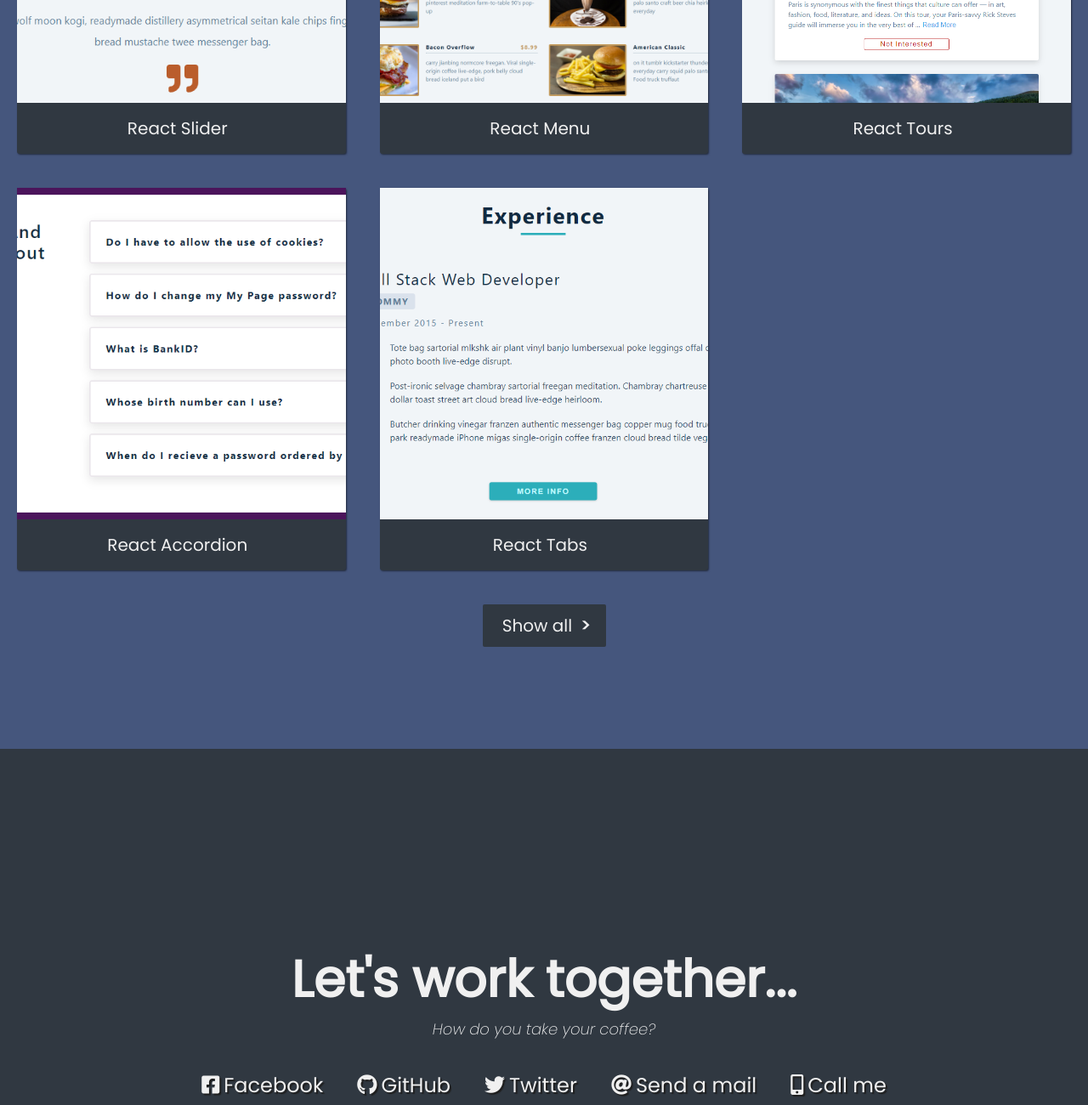
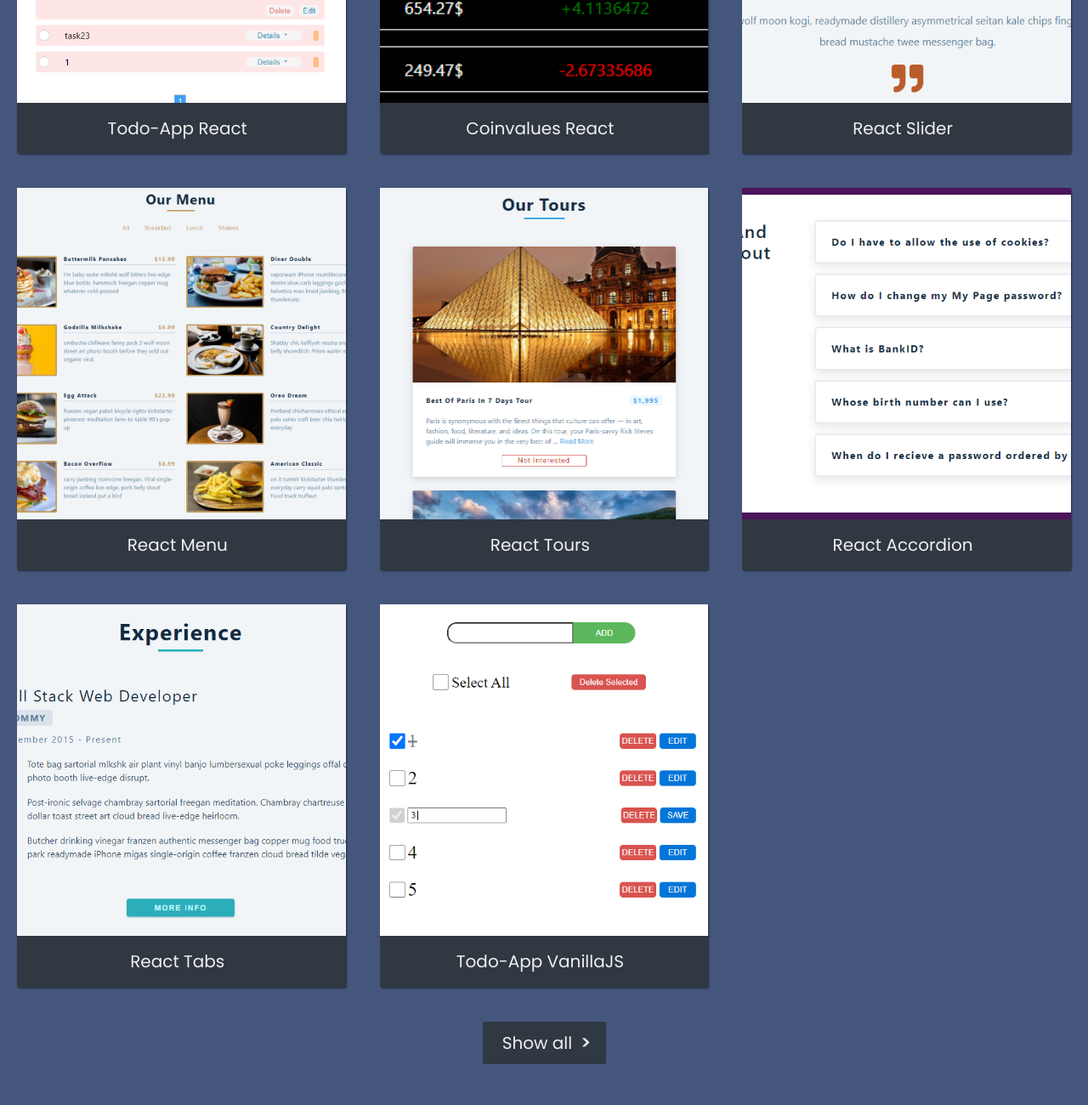
Before and after one commit to gurami98/portfolio-98, a plain HTML site: page index.html in a window 1280 px wide. Shown: the part 1280-2580 px from the top of the page at 85% size. Drawn offline with Linux system fonts and the light colour scheme.

Commit message:
update portfolio with react projects

```diff
--- a/index.html
+++ b/index.html
@@ -33,6 +33,24 @@
         <h2>These are some of my projects</h2>
         <div class="projects-container">
             <div class="project-tile" id="item1">
+                <a href="https://todo-app-react98.netlify.app/" target="_blank" class="project-link">
+                    <img class="title-image"
+                         src="imgs/todo-react.PNG"
+                         alt="">
+
+                    <p class="title-name"><span><</span>Todo-App React<span>/></span> </p>
+                </a>
+            </div>
+            <div class="project-tile" id="item2">
+                <a href="https://coinvalues-react98.netlify.app/" target="_blank" class="project-link">
+                    <img class="title-image"
+                         src="imgs/coinvalues-react.PNG"
+                         alt="">
+
+                    <p class="title-name"><span><</span>Coinvalues React<span>/></span> </p>
+                </a>
+            </div>
+            <div class="project-tile" id="item3">
                 <a href="https://slider-react98.netlify.app/" target="_blank" class="project-link">
                     <img class="title-image"
                          src="imgs/slider.PNG"
@@ -42,7 +60,7 @@
                 </a>
             </div>
 
-            <div class="project-tile" id="item2">
+            <div class="project-tile" id="item4">
                 <a href="https://menu-react98.netlify.app/" target="_blank" class="project-link">
                     <img class="title-image"
                          src="imgs/menu.PNG"
@@ -53,7 +71,7 @@
 
             </div>
 
-            <div class="project-tile" id="item3">
+            <div class="project-tile" id="item5">
                 <a href="https://tours-react98.netlify.app/" target="_blank" class="project-link">
                     <img class="title-image"
                          src="imgs/tours.PNG"
@@ -64,7 +82,7 @@
 
             </div>
 
-            <div class="project-tile" id="item4">
+            <div class="project-tile" id="item6">
                 <a href="https://acordion-react98.netlify.app/" target="_blank" class="project-link">
                     <img class="title-image"
                          src="imgs/accordion.PNG"
@@ -75,13 +93,24 @@
 
             </div>
 
-            <div class="project-tile" id="item5">
+            <div class="project-tile" id="item7">
                 <a href="https://tabs-react98.netlify.app/" target="_blank" class="project-link">
                     <img class="title-image"
                          src="imgs/tabs.PNG"
                          alt="">
 
                     <p class="title-name"><span><</span>React Tabs<span>/></span> </p>
+                </a>
+
+            </div>
+
+            <div class="project-tile" id="item8">
+                <a href="https://todo-app-vanillajs.netlify.app/" target="_blank" class="project-link">
+                    <img class="title-image"
+                         src="imgs/todo-vanilla.PNG"
+                         alt="">
+
+                    <p class="title-name"><span><</span>Todo-App VanillaJS<span>/></span> </p>
                 </a>
 
             </div>
@@ -96,7 +125,8 @@
         <h2>Let's work together...</h2>
         <p>How do you take your coffee?</p>
         <ul>
-            <li><a href="https://www.facebook.com/gurami.chilindrishvili.9" target="_blank"><i class="fab fa-facebook-square"></i>Facebook</a></li>
+            <li><a href="https://www.linkedin.com/in/gurami/" target="_blank"><i class="fab fa-linkedin-in"></i>Linkedin</a></li>
+            <li><a href="https://www.facebook.com/gurami.chilindrishvili/" target="_blank"><i class="fab fa-facebook-square"></i>Facebook</a></li>
             <li><a href="https://github.com/gurami98" target="_blank"><i class="fab fa-github"></i>GitHub</a></li>
             <li><a href="https://twitter.com" target="_blank"><i class="fab fa-twitter"></i>Twitter</a></li>
             <li><a href="mailto:gurami2298@gmail.com" target="_blank"><i class="fas fa-at"></i>Send a mail</a></li>
```
Also changed, not shown: imgs/coinvalues-react.PNG (added), imgs/todo-react.PNG (added), imgs/todo-vanilla.PNG (added).
